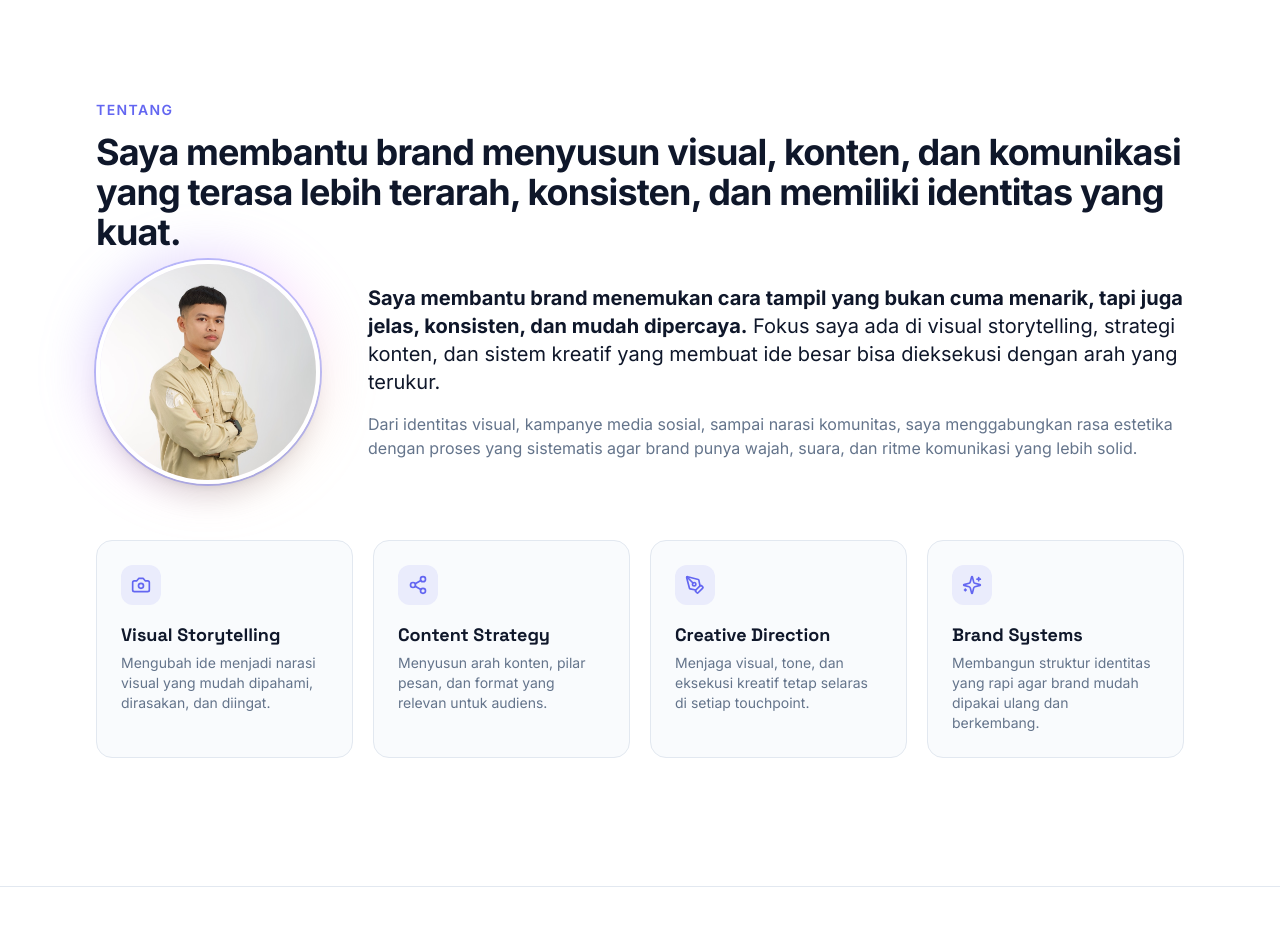
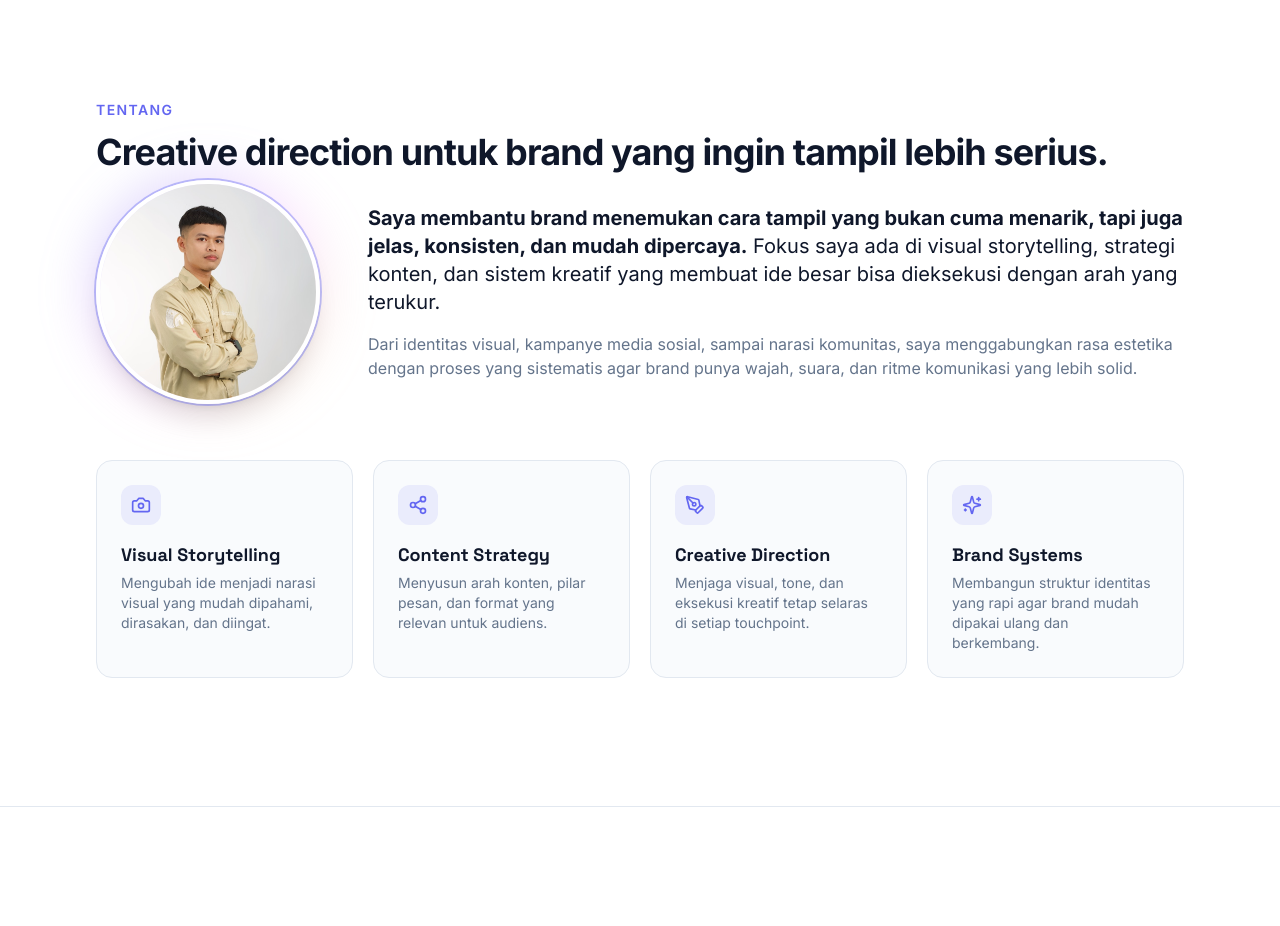
Before and after one commit to aditiamucharom/aditiamucharom.github.io, a Next.js app: page / in a window 1280 px wide. Shown: the part 840-1766 px from the top of the page. Built offline with nearby package versions, Linux system fonts and the light colour scheme.

Commit message:
Update about.tsx

```diff
--- a/components/about.tsx
+++ b/components/about.tsx
@@ -37,7 +37,7 @@ export function About() {
           Tentang
         </p>
         <h2 className="section-title">
-          Saya membantu brand menyusun visual, konten, dan komunikasi yang terasa lebih terarah, konsisten, dan memiliki identitas yang kuat.
+          Creative direction untuk brand yang ingin tampil lebih serius.
         </h2>
 
         {/* Photo + bio side-by-side on md+, stacked on mobile */}
```
